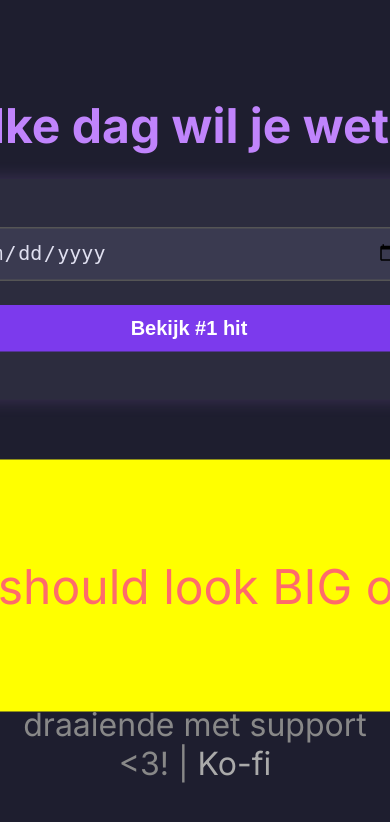
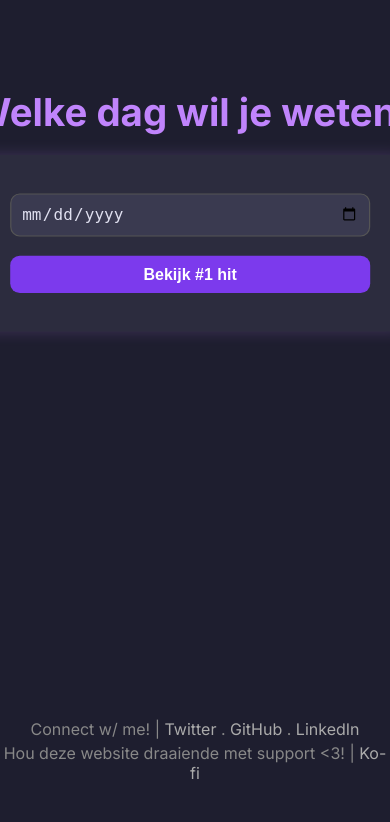
Before and after one commit to bdbrwr/geboortedaghit, a Flask app: page / in a window 390 px wide. Shown: the top 822 px of the page. Run offline with Flask 3, Linux system fonts and the light colour scheme.

Commit message:
More mobile formatting changes

```diff
--- a/app/static/css/style.css
+++ b/app/static/css/style.css
@@ -167,7 +167,7 @@ p {
 
 @media (max-width: 768px) {
   .zoom-wrapper {
-    transform: scale(1.5); /* Try 2 or 3 if needed */
+    transform: scale(1.2); /* Try 2 or 3 if needed */
     transform-origin: top center;
     margin-top: 2vh;
   }
@@ -181,21 +181,10 @@ p {
   .site-footer,
   .site-footer p,
   .site-footer a {
-    font-size: 2rem !important; /* use !important to override existing styles */
+    font-size: 1rem !important; /* use !important to override existing styles */
   }
 }
 
 .zoom-test {
   font-size: 1rem;
 }
-
-@media (max-width: 768px) {
-  .zoom-test {
-    transform: scale(2);
-    transform-origin: top center;
-    background: yellow;
-    padding: 1rem;
-    margin: 2rem;
-    display: inline-block;
-  }
-}
--- a/app/templates/index.html
+++ b/app/templates/index.html
@@ -18,10 +18,6 @@
             <p>{{ error }}</p>
         {% endif %}
 
-    <div class="zoom-test">
-        <p>This text should look BIG on mobile.</p>
-    </div>
-
     </main>
 
     {% include '_footer.html' %}
```
